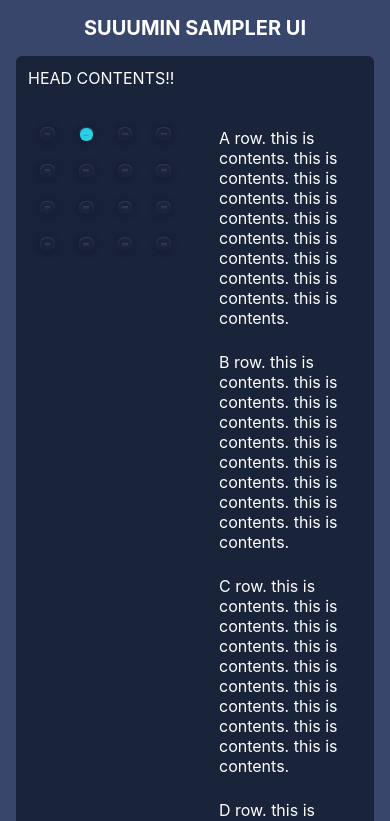
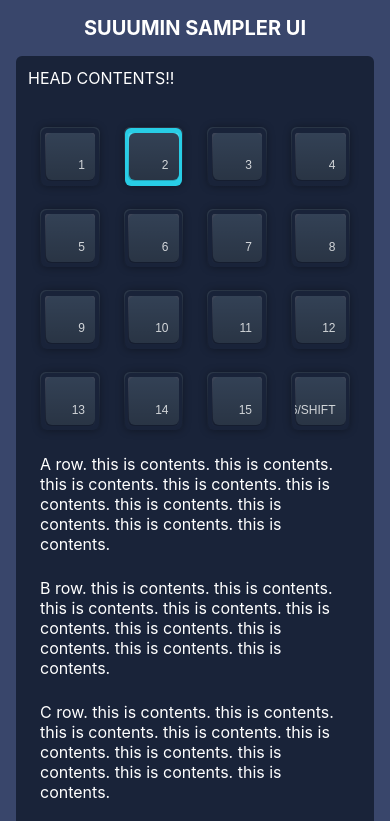
Before and after one commit to masa-sumimoto/suuumin-sampler-ui, a React (Create React App) app: page / in a window 390 px wide. Shown: the top 821 px of the page. Built offline with nearby package versions, Linux system fonts and the light colour scheme.

Commit message:
Add Mediaquery Variables
- Use mediaquery on app-container

```diff
--- a/src/components-layout/AppBody.tsx
+++ b/src/components-layout/AppBody.tsx
@@ -12,10 +12,10 @@ const AppBody = () => {
           <div className="app-col-12">
             <HeadContents />
           </div>
-          <div className="app-col-6">
+          <div className="app-col-12 app-col-lg-6">
             <PadContents />
           </div>
-          <div className="app-col-6">
+          <div className="app-col-12 app-col-lg-6">
             <EditContents />
           </div>
         </div>
--- a/src/scss/grid-system.scss
+++ b/src/scss/grid-system.scss
@@ -1,9 +1,26 @@
 @use './variables' as *;
+@use 'sass:map';
 
 .app-container {
   width: 100%;
-  max-width: $app-max-width;
+  max-width: 100%;
   padding: 0 $app-gutter;
+
+  @media (min-width: map.get($app-breakpoints, "sm")) {
+    max-width: map.get($app-max-widths, "sm");
+  }
+
+  @media (min-width: map.get($app-breakpoints, "md")) {
+    max-width: map.get($app-max-widths, "md");
+  }
+
+  @media (min-width: map.get($app-breakpoints, "lg")) {
+    max-width: map.get($app-max-widths, "lg");
+  }
+
+  @media (min-width: map.get($app-breakpoints, "xl")) {
+    max-width: map.get($app-max-widths, "xl");
+  }
 }
 
 .app-row {
@@ -30,3 +47,9 @@
 .app-col-4 {
   width: 25%;
 }
+
+.app-col-lg-6 {
+  @media (min-width: map.get($app-breakpoints, "lg")) {
+    width: 50%;
+  }
+}
--- a/src/scss/variables.scss
+++ b/src/scss/variables.scss
@@ -102,3 +102,18 @@ $color-teal-950: #042f2e;
 
 $app-max-width: 1216px;
 $app-gutter: 12px;
+
+$app-max-widths: (
+  sm: 540px,
+  md: 704px,
+  lg: 928px,
+  xl: 1216px,
+);
+
+$app-breakpoints: (
+  xs: 0,
+  sm: 576px,
+  md: 768px,
+  lg: 992px,
+  xl: 1280px,
+);
```
